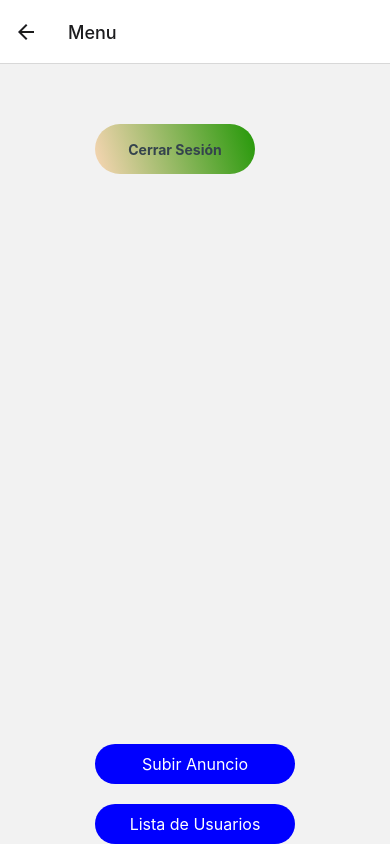
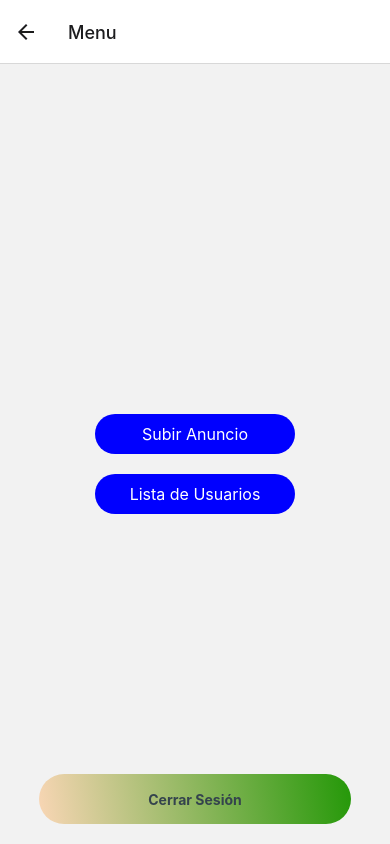
Before and after one commit to TLAYOS/Checkinout, a React Native app: screen /HomeScreen in a window 390 px wide. Built offline with nearby package versions, Linux system fonts and the light colour scheme; no server answers.

Commit message:
ButtonLogOut Adjustment

```diff
--- a/components/ButtonLogOut.js
+++ b/components/ButtonLogOut.js
@@ -17,13 +17,14 @@ const ButtonLogOut = ({onPress}) => {
 }
 const styles = StyleSheet.create({
     container: {
-      flex: 1,
-      alignItems: 'rigth',
-      width:200,
-      marginTop: 60
+      position: 'absolute',
+      bottom: 20,
+      alignSelf: 'center',
+      width:'80%',
+
     },
     button: {
-      width: '80%',
+      width: '100%',
       height: 50,
       borderRadius: 25,
       padding: 10,
```
